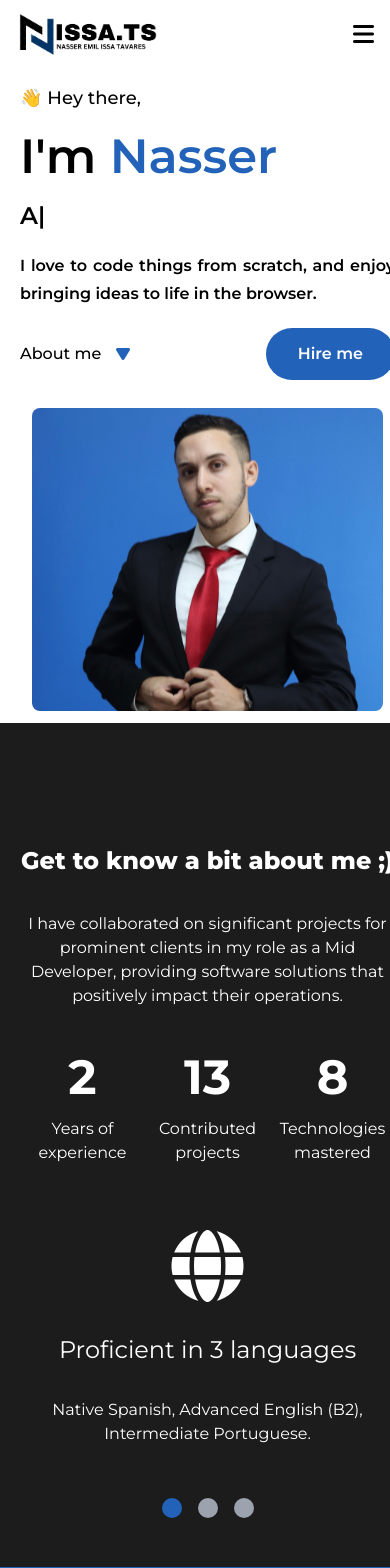
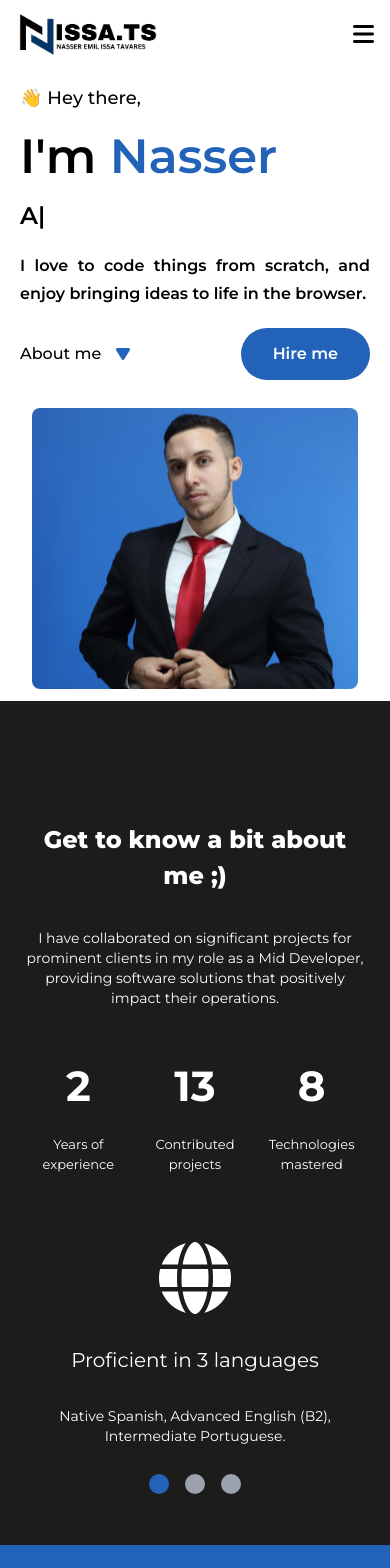
Before and after one commit to nasserissat/web-portafolio, an Angular app: page /home in a window 390 px wide. Shown: the top 1568 px of the page. Built offline with nearby package versions, Linux system fonts and the light colour scheme.

Commit message:
xs responsive bug fix

```diff
--- a/src/app/components/animate-number.page.ts
+++ b/src/app/components/animate-number.page.ts
@@ -3,7 +3,7 @@ import { ChangeDetectorRef } from '@angular/core';
 
 @Component({
   selector: 'app-animated-number',
-  template: `<span class="text-5xl font-bold {{color}}">{{currentValue | number:'1.0-0'}}</span>
+  template: `<span class="text-[42px] md:text-5xl font-bold {{color}}">{{currentValue | number:'1.0-0'}}</span>
   `
 })
 export class AnimatedNumberComponent implements OnInit {
--- a/src/app/components/container.component.ts
+++ b/src/app/components/container.component.ts
@@ -11,7 +11,7 @@ import { Component } from "@angular/core";
               <i (click)="burgerMenuIsActive = true" class="fa-solid fa-bars text-2xl cursor-pointer"></i>
             </div>
             <nav class="hidden lg:flex items-center">
-              <img src="assets/nissa.png" class="w-36 mr-3">
+              <img (click)="scrollTo('home')" src="assets/nissa.png" class="w-36 mr-6 cursor-pointer">
               <ul class="flex space-x-10">
                     <li *ngFor="let menu of menus" class="cursor-pointer">
                         <a  (click)="scrollTo(menu.link.substring(1))" routerLinkActive="active-link-class" class="hover:-translate-y-1 hover:text-primary duration-150 font-semibold">
--- a/src/app/pages/main.page.ts
+++ b/src/app/pages/main.page.ts
@@ -8,7 +8,7 @@ import emailjs from '@emailjs/browser';
 @Component({
     selector: 'main-page',
     template: `
-    <section id="home" class="grid lg:grid-cols-12 items-center lg:h-screen px-5 pt-[9vh]">
+    <section id="home" class="grid lg:grid-cols-12 items-center lg:h-screen px-5 pt-[9vh] max-w-[100vw]">
         <div class="grid col-span-12 lg:col-span-7 space-y-5 lg:space-y-10">
             <h4 class="text-lg font-medium mt-2">👋 Hey there,</h4>
             <p class="font-semibold text-5xl lg:text-[82px]">
@@ -25,15 +25,15 @@ import emailjs from '@emailjs/browser';
             </button>
             </div>
         </div>
-        <div class="grid col-span-12 items-start lg:items-center lg:col-span-5 h-full p-3 lg:p-0">
+        <div class="grid col-span-12 items-center lg:items-center lg:col-span-5 h-full p-3 lg:p-0">
             <img class="rounded-lg object-contain lg:object-cover lg:w-full lg:h-5/6 mt-4 lg:mt-0" src="assets/nasserimg.jpg" alt="Nasser's picture">
         </div>
     </section>
 
-    <section #aboutSection id="about" class="grid bg-tertiary text-secondary h-screen  overflow-x-hidden overflow-y-hidden pt-[9vh]">
+    <section #aboutSection id="about" class="grid bg-tertiary text-secondary h-screen overflow-x-hidden overflow-y-hidden pt-[9vh]">
         <div class="grid cols-span-12 items-center text-center p-5 lg:mx-[385px]">
             <h1 class="title font-bold text-xl lg:text-4xl py-4">Get to know a bit about me ;)</h1>
-            <p class="md:text-lg text-center">
+            <p class="xs:text-sm sm:text-base md:text-lg text-center">
             I have collaborated on significant projects for prominent clients in my role as a Mid Developer, providing software solutions that positively impact their operations.
             </p>
         </div>
@@ -46,7 +46,7 @@ import emailjs from '@emailjs/browser';
                 </app-animated-number>
             </div>
         </div>
-        <div class="grid grid-cols-3 text-center p-5 pt-0 pb-0 lg:pb-5 lg:mx-[385px]">
+        <div class="grid grid-cols-3 text-center p-5 pt-0 pb-0 lg:pb-5 lg:mx-[385px] _text-xs ">
             <h3>Years of experience</h3>
             <h3>Contributed projects</h3>
             <h3>Technologies mastered</h3>
@@ -58,21 +58,21 @@ import emailjs from '@emailjs/browser';
         (mouseleave)="startCarousel()">
         <div class="flex-none w-full text-center" *ngFor="let slide of customSlides">
                 <i class="{{slide.icon}} text-white text-7xl xl:text-9xl max-h-44 pt-8"></i>
-                  <div class="text-2xl py-8">{{ slide.title }}</div>
-                  <div class="md:text-lg px-3 mb-16">{{ slide.description }}</div>
+                  <div class="text-xl md:text-2xl py-8">{{ slide.title }}</div>
+                  <div class="md:text-lg px-3 mb-16 text-sm">{{ slide.description }}</div>
             </div>
         </app-carousel>
     </section>
-    <section id="portafolio" class="wave-flex flex flex-col relative w-screen h-screen bg-primary pt-[9vh]">
-        <h1 class="sub-title text-secondary">Check out my latest project!</h1>
+    <section id="portafolio" class="wave-flex flex flex-col relative w-screen h-screen bg-primary pt-[9vh] sm:max-w-[100vw] xs:px-1 sm:px-0">
+        <h1 class="sub-title text-secondary px-1">Check out my latest project!</h1>
         <div class="flex-1 p-5 ">
             <div  *ngFor="let project of projects" class="flex flex-col items-center justify-center bg-white shadow-lg rounded-lg md:w-[450px]">
             <img [src]="project.img" alt="{{ project.title }}" class="rounded-t-lg object-contain max-h-64">
             <div class="p-4">
                 <h2 class="text-2xl font-bold mb-2">{{ project.title }}</h2>
-                <p class="text-gray-700 min-h-24">{{ project.description }}</p>
+                <p class="text-gray-700 min-h-24 xs:text-sm  md:text-base">{{ project.description }}</p>
             </div>
-            <b>Check out the code source on Github!</b>
+            <b class="xs:text-sm sm:text-base">Check out the code source on Github!</b>
             <div class="flex w-full items-center p-4 justify-center space-x-3 ">
                 <a href="https://github.com/nasserissat/AcademiK-Frontend" target="_blank" class="button-small bg-primary text-white hover:scale-105 duration-200 ease-in cursor-pointer hover:opacity-90 shine-effect">Frontend</a>
                 <a href="https://github.com/nasserissat/AcademiK" target="_blank" class="button-small bg-tertiary text-white hover:scale-105 duration-200 ease-in cursor-pointer hover:bg-gray-700 shine-effect">Backend</a>
@@ -90,7 +90,7 @@ import emailjs from '@emailjs/browser';
         </svg>
     </section>
 
-    <section class="flex flex-col w-screen max-w-screen !overflow-x-hidden pt-[9vh]">
+    <section class="flex flex-col w-screen max-w-screen !overflow-x-hidden pt-[9vh] max-w-[100vw]">
         <p class="title text-center text-tertiary">
         Technologies I master
         </p>
@@ -124,7 +124,7 @@ import emailjs from '@emailjs/browser';
             </div>
         </div>
     </section>
-    <section id="contact" class="flex flex-col h-screen pt-[9vh] text-tertiary items-center w-full">
+    <section id="contact" class="flex flex-col h-screen pt-[9vh] text-tertiary items-center w-full max-w-[100vw]">
         <h1 class="col-span-2 lg:col-span-1 sub-title text-center">Let's get in touch ;) </h1>
     <form  (ngSubmit)="send()" [formGroup]="contact_form" class="grid grid-cols-2 place-items-center justify-center items-center w-full lg:w-1/2">
             <div class="col-span-2 mt-5 w-11/12">
@@ -152,6 +152,8 @@ import emailjs from '@emailjs/browser';
     </section>
     `,
     styles: [`
+
+
     .slider{
         height: 250px;
         margin: auto;
--- a/src/styles.scss
+++ b/src/styles.scss
@@ -21,7 +21,7 @@ $secondary-color: #001F3F; //o este color verde oscuro#36574f
   @apply text-4xl md:text-5xl xl:text-6xl tracking-wider font-bold;
 }
 .sub-title{
-    @apply text-2xl md:text-3xl xl:text-4xl font-bold;
+    @apply  text-2xl md:text-3xl xl:text-4xl font-bold;
 }
 // buttons
 .button-small {
@@ -73,3 +73,12 @@ $secondary-color: #001F3F; //o este color verde oscuro#36574f
 .shine-effect:hover::before {
     left: 200%;
 }
+@media (min-width: 360px) and (max-width: 390px) {
+    /* Coloca aquí los estilos específicos para este rango */
+    ._text-xs {
+        font-size: 13px;
+    }
+    ._text-xxs {
+        font-size: 12px;
+    }
+}
--- a/tailwind.config.js
+++ b/tailwind.config.js
@@ -5,6 +5,10 @@ module.exports = {
   ],
   theme: {
     extend: {
+      screens: {
+        'xs': {'min': '360px', 'max': '639px'},
+        'sm': '640px',
+      },
       colors: {
         primary: '#2263B9',
         secondary: '#fff',
```
